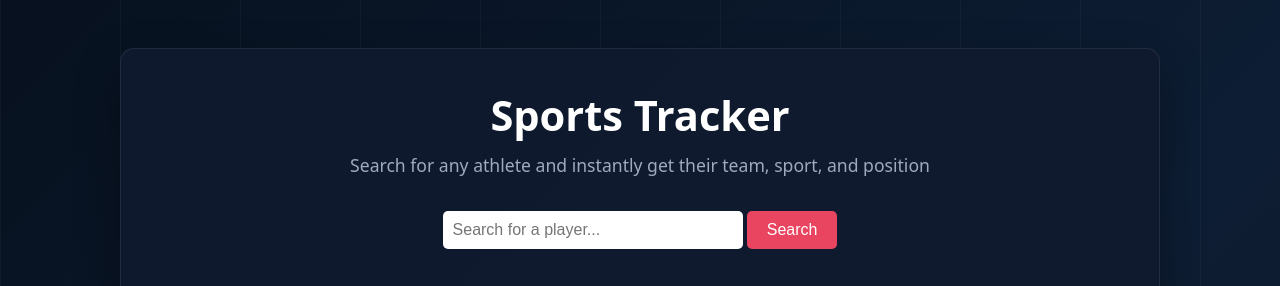
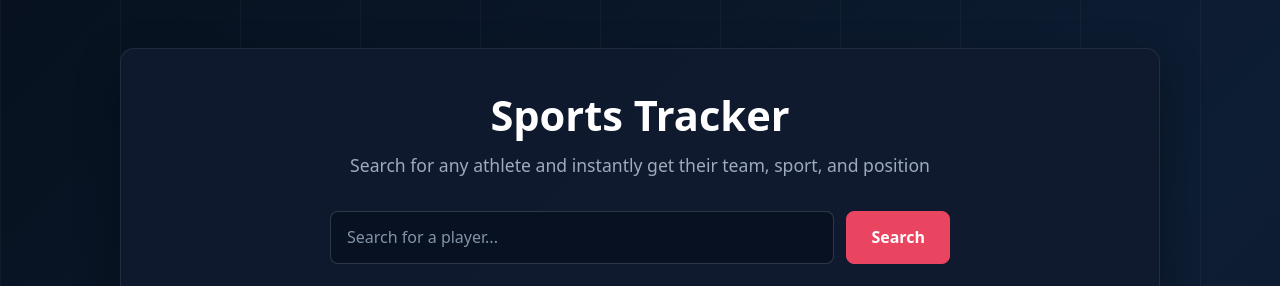
Before and after one commit to AnthonyGarcia07/Sports-Tracker-Web, a Flask app: template templates/index.html in a window 1280 px wide. Shown: the top 286 px of the page. Run offline with Flask 3, Linux system fonts and the light colour scheme; the template is opened without the code that fills it, so the values that code supplies are empty.

Commit message:
polish player search interface

```diff
--- a/static/style.css
+++ b/static/style.css
@@ -118,32 +118,102 @@ body {
 
 /* styles the entire search form */
 .search-form {
-    text-align: center; /* centers the search form */
     /*
-        This creates a clear break between the search area and the results
-        area without changing the search form design yet.
+        Flexbox lets the input and button sit neatly on one line while gap
+        controls the space between them. This keeps the search area centered
+        without needing fixed margins on the individual form controls.
     */
-    margin-bottom: 38px;
+    display: flex;
+    justify-content: center;
+    gap: 12px;
+    /*
+        The form width is limited so the search area feels intentional on wide
+        screens, while width: 100% lets it shrink inside the main container.
+    */
+    width: 100%;
+    max-width: 620px;
+    margin: 0 auto 40px;
 }
 
 /* styles the search form input text box */
 .search-form input {
-    padding: 10px; /* the space inside the text */
-    width: 300px; /* how wide the input text box will be */
-    border-radius: 5px; /* how curved the edges of the text box are */
-    border: none; /* removes the border */
-    font-size: 1rem; /* size of the font inside the input text box */
+    /*
+        flex: 1 lets the input use the open space next to the button. The
+        min-width prevents it from becoming too tiny before the mobile layout
+        stacks the controls.
+    */
+    flex: 1;
+    min-width: 260px;
+    padding: 13px 16px;
+    background-color: rgba(7, 17, 31, 0.82);
+    border: 1px solid rgba(255, 255, 255, 0.16);
+    border-radius: 8px;
+    color: var(--heading-color);
+    font: inherit;
+    font-size: 1rem;
+    /*
+        outline: none removes the browser's default focus ring here because a
+        custom focus style is added below. The replacement is still visible for
+        keyboard users.
+    */
+    outline: none;
+}
+
+/*
+    Placeholder text should be readable but quieter than real typed text, so
+    users can easily tell the hint apart from their search.
+*/
+.search-form input::placeholder {
+    color: #8492a8;
+}
+
+/*
+    :focus-visible appears when a user reaches the input with the keyboard.
+    It gives a clear accessibility cue without making mouse clicks feel busy.
+*/
+.search-form input:focus-visible {
+    border-color: var(--accent-color);
+    box-shadow: 0 0 0 3px rgba(233, 69, 96, 0.22);
 }
 
 /* styles the search form button */
 .search-form button {
-    padding: 10px 20px; /* adjusts the height and width of the search form button */
+    /*
+        Matching the vertical padding and border radius with the input makes
+        the two controls feel like one polished search area.
+    */
+    padding: 13px 24px;
     background-color: var(--accent-color); /* give the search form button a bright red color */
     color: white; /* gives the text inside the search form button a white color */
-    border: none; /* removes the border around the button */
-    border-radius: 5px; /* how curved the edges of the button are */
+    border: 1px solid var(--accent-color);
+    border-radius: 8px;
     cursor: pointer; /* changes the mouse cursor to a pointing hand icon when hovering over the button */
-    font-size: 1rem; /* size of the font inside the search form button */
+    font: inherit;
+    font-size: 1rem;
+    font-weight: 700;
+    /*
+        A short transition makes the hover/focus change feel smooth while
+        keeping the interaction simple and easy to understand.
+    */
+    transition: background-color 0.2s ease, border-color 0.2s ease, box-shadow 0.2s ease;
+}
+
+/*
+    The hover state gives mouse users feedback that the button is clickable.
+    The darker accent keeps the design restrained instead of flashy.
+*/
+.search-form button:hover {
+    background-color: #d63b55;
+    border-color: #d63b55;
+}
+
+/*
+    The button receives the same visible keyboard focus treatment as the input
+    so both search controls are easy to use without a mouse.
+*/
+.search-form button:focus-visible {
+    outline: none;
+    box-shadow: 0 0 0 3px rgba(233, 69, 96, 0.28);
 }
 
 /* styles the content row part of html, this is used so that we can put the player card and search history side by side, instead of one over the other */
@@ -262,4 +332,21 @@ body {
         font-size: 1rem;
         margin-bottom: 28px;
     }
+
+    /*
+        On narrow screens the form stacks vertically so the input and button
+        stay comfortable to tap instead of being squeezed onto one row.
+    */
+    .search-form {
+        flex-direction: column;
+    }
+
+    .search-form input {
+        min-width: 0;
+        width: 100%;
+    }
+
+    .search-form button {
+        width: 100%;
+    }
 }
```
